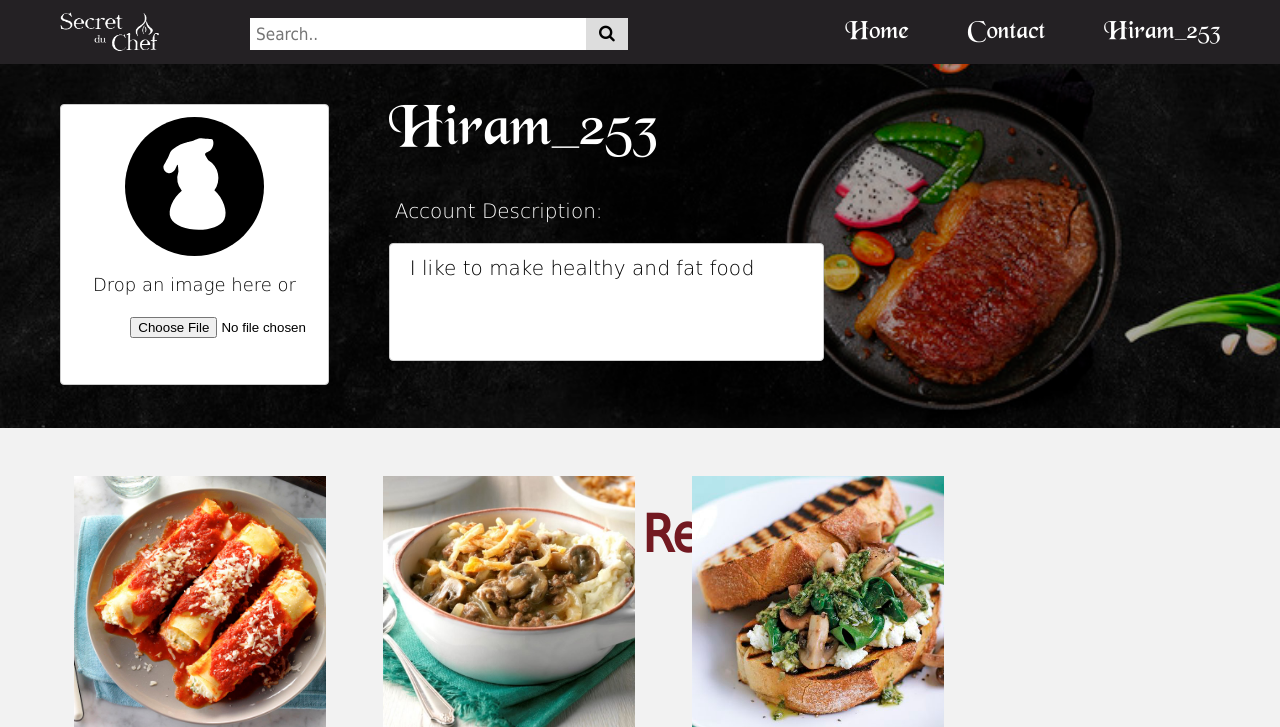
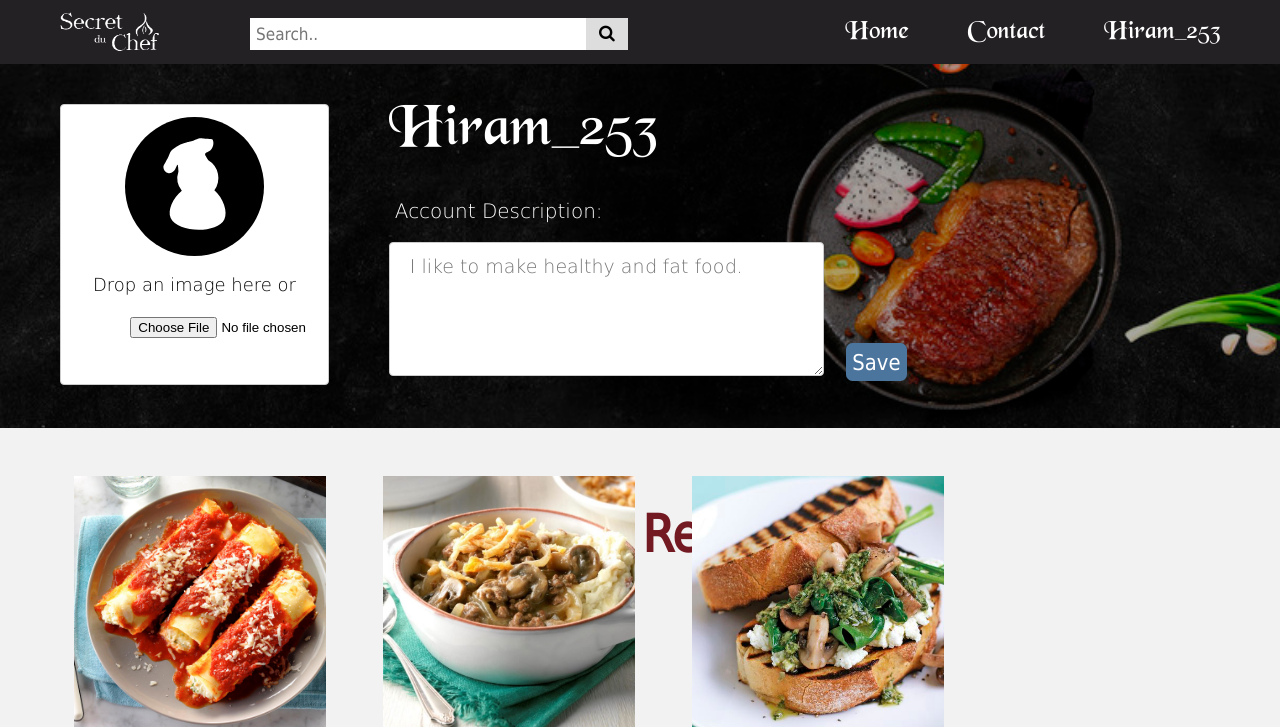
Before and after one commit to PriRivera/Proyecto-final, a PHP site: page /profile.html in a window 1280 px wide. Shown: the top 727 px of the page. Run offline with PHP 8.4, Linux system fonts and the light colour scheme.

Commit message:
hover del perfil
cambios en el hover del perfil y cambios en el text area

```diff
--- a/css/style.css
+++ b/css/style.css
@@ -664,10 +664,21 @@ h3 span{
 .account-description{
     color:white;
 }
-.account-description--p{
+.account-description--textarea{
     width: 34%;
     background: #fff;
     padding-bottom: 4em;
+    font-family: 'Dejavu-Sans-ExtraLight';
+    font-size: 19px;
+}
+.save-btn{
+    text-decoration: none;
+    font-size: 109%;
+    border: #4C759E;
+    display: inline-block;
+    z-index: 1;
+    position: absolute;
+    margin: 5.5em 1em;
 }
 .main-h1__profile{
     font-family: 'Dejavu-Sans-Condensed';
--- a/js/app.js
+++ b/js/app.js
@@ -13,3 +13,19 @@ btnLogout.click(function(){
     $('#login').css({"display":"inline-block"}),
     $('.dropbtn').css({"display":"none"});
 });
+
+//Enter text area
+var textArea = document.getElementById("textArea");
+textArea.addEventListener("keyup", function(event) {
+  event.preventDefault();
+
+  if (event.keyCode === 13) {
+    //document.getElementById("myBtn").click();
+    console.log(textArea.value);
+  }
+});
+
+function guardarDatos()
+{
+    console.log(textArea.value);
+}
--- a/profile.html
+++ b/profile.html
@@ -40,19 +40,36 @@
         </div>
         <p class="main-name">Hiram_253</p>
             <label class="form-texto account-description">Account Description:</label><br>
-            <p class="form-login_imput account-description--p"> I like to make healthy and fat food<br>
-    </header>
+            <textarea class="form-login_imput account-description--textarea" placeholder="I like to make healthy and fat food." id="textArea"></textarea>
+            <button class="main-btn save-btn" onclick="guardarDatos()">Save</button>
+        </header>
+
     <section>
         <h1 class="main-h1__profile">My Recipes</h1>
         <img class="img-paletas" src="img/paletas.svg" alt="spoon and spatula">
         <ul class="search-content search-content-profile">
-            <li class="search-content_item"><a class="search-content_link"><img class="search-content_img" src="img/receta1.jpg" alt=""><p class="recipe-menu_description profile-img__names">Manicotti</p></a></li>
-            <li class="search-content_item"><a class="search-content_link"><img class="search-content_img" src="img/receta2.jpg" alt=""><p class="recipe-menu_description profile-img__names">Mushrooms and beef</p></a></li>
-            <li class="search-content_item"><a class="search-content_link"><img class="search-content_img" src="img/receta3.png" alt=""><p class="recipe-menu_description profile-img__names">Garlic Mushrooms</p></a></li>
-            <li class="search-content_item"><a class="search-content_link"> <i class="search-content_img bloque-imagen border profile-item plus fa fa-plus" style="font-size:100px"></i><img class="" src="" alt=""><p class="recipe-menu_description profile-img__names">Add a new recipe</p></a></li>
+            <li class="search-content_item"><a class="search-content_link">
+                <div class="text-img__background"><p class="inside-text">Click to edit</p></div>
+                <img class="profile-content-img pruebaImagen" src="img/receta1.jpg" alt="">
+                <p class="recipe-menu_description profile-img__names">Manicotti</p></a>
+            </li>
+            <li class="search-content_item"><a class="search-content_link">
+                <div class="text-img__background"><p class="inside-text">Click to edit</p></div>
+                <img class="profile-content-img" src="img/receta2.jpg" alt="">
+                <p class="recipe-menu_description profile-img__names">Mushrooms and beef</p></a>
+            </li>
+            <li class="search-content_item"><a class="search-content_link">
+                <div class="text-img__background"><p class="inside-text">Click to edit</p></div>
+                <img class="profile-content-img" src="img/receta3.png" alt="">
+                <p class="recipe-menu_description profile-img__names">Garlic Mushrooms</p></a>
+            </li>
+            <li class="search-content_item"><a class="search-content_link">
+                <i class="search-content_img bloque-imagen border profile-item plus fa fa-plus" style="font-size:100px"></i>
+                <img class="" src="" alt=""><p class="recipe-menu_description profile-img__names">Add a new recipe</p></a>
+            </li>
         </li>
     </ul>
-</section>
+    </section>
 <section>
     <i class="fa fa-heart main-heart"style="font-size:50px"></i>
         <h2 class="main-h2__profile">Favorite Recipes</h2>
```
Also changed, not shown: other parts of css/style.css (+27 -0 lines).
